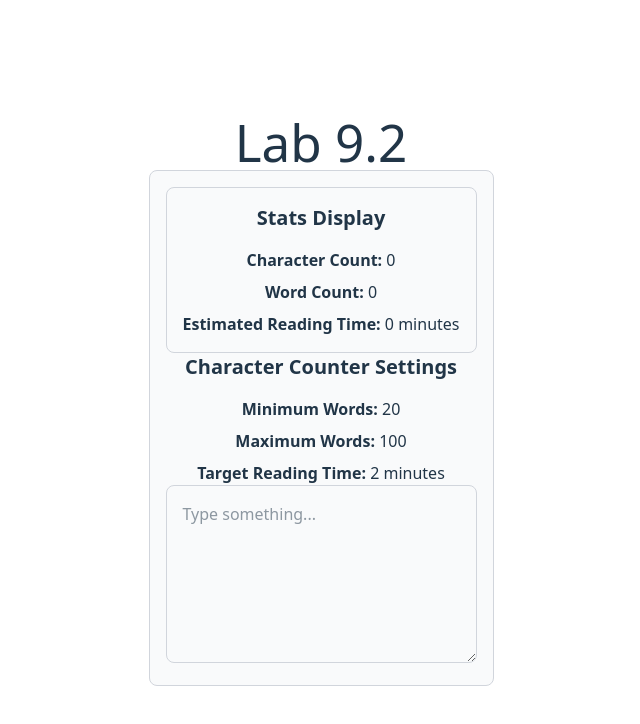
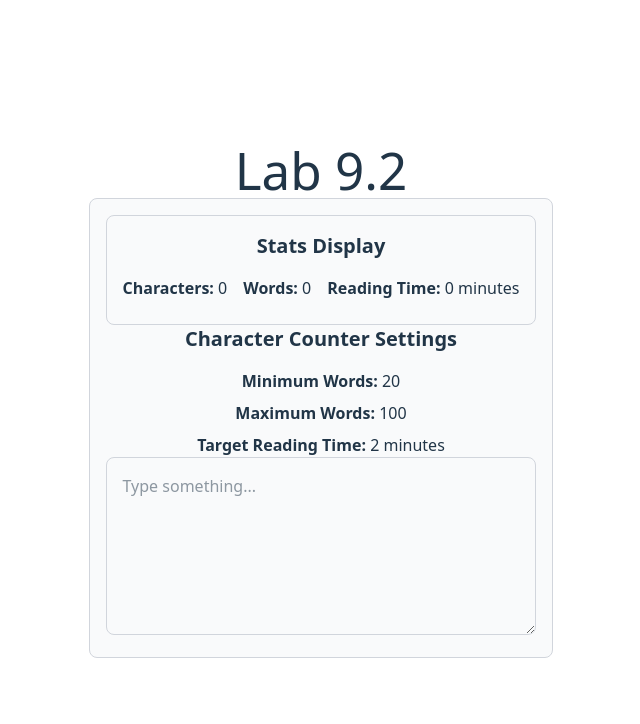
Before and after one commit to IvanDok13/2025-rtt-54, a React (Vite) app in the folder mod9/lab9.2/: page / in a window 1280 px wide. Shown: the top 724 px of the page, without its empty margins (319-959 px from the left). Built offline with nearby package versions, Linux system fonts and the light colour scheme.

Commit message:
feat: add styles and update naming

```diff
--- a/mod9/lab9.2/src/components/StatsDisplay/StatsDisplay.tsx
+++ b/mod9/lab9.2/src/components/StatsDisplay/StatsDisplay.tsx
@@ -9,16 +9,16 @@ export function StatsDisplay({
   return (
     <div className='p-4 border border-gray-300 rounded-lg bg-gray-50'>
       <h2 className='text-xl font-semibold mb-4'>Stats Display</h2>
-      <ul className='space-y-2'>
+      <ul className='space-y-2 flex flex-row gap-4'>
         <li>
-          <strong>Character Count:</strong> {characterCount}
+          <strong>Characters:</strong> {characterCount}
         </li>
         <li>
-          <strong>Word Count:</strong> {wordCount}
+          <strong>Words:</strong> {wordCount}
         </li>
         {showReadingTime && (
           <li>
-            <strong>Estimated Reading Time:</strong> {readingTime} minute
+            <strong>Reading Time:</strong> {readingTime} minute
             {readingTime !== 1 ? 's' : ''}
           </li>
         )}
```
